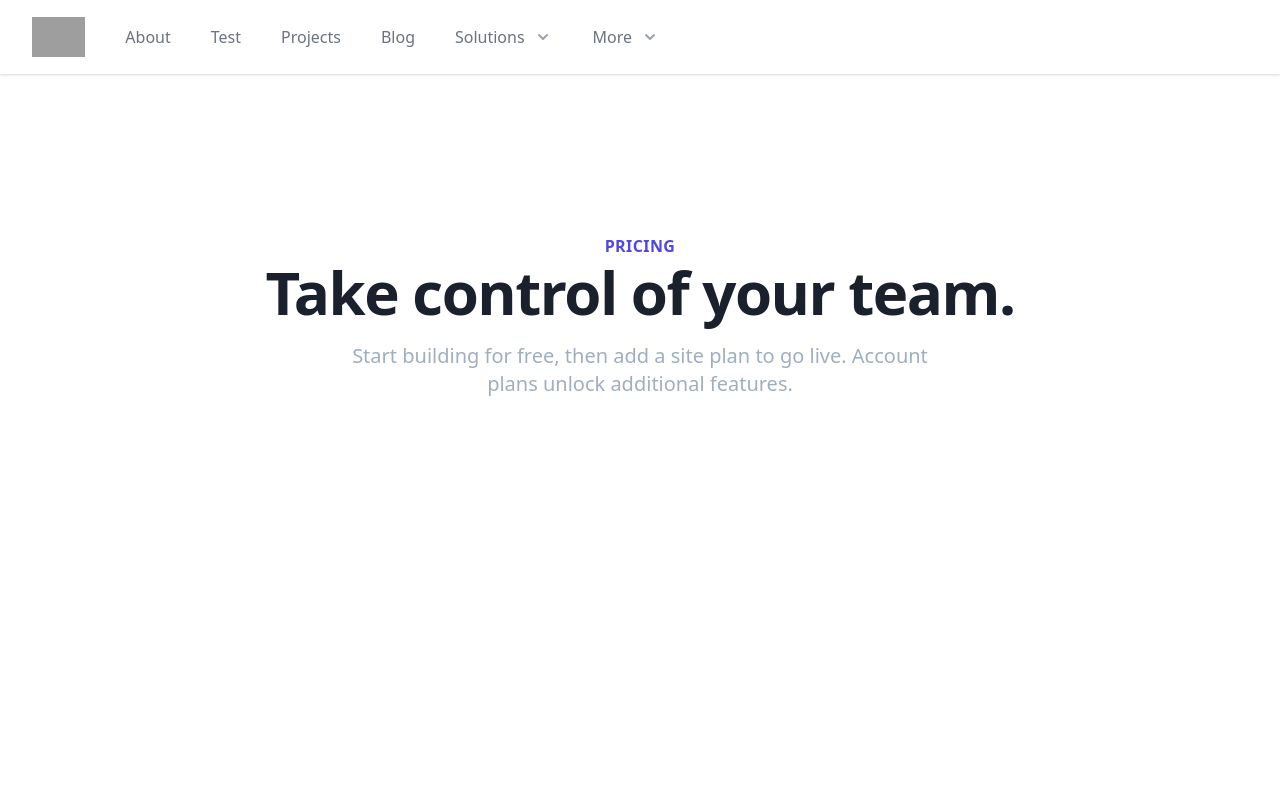
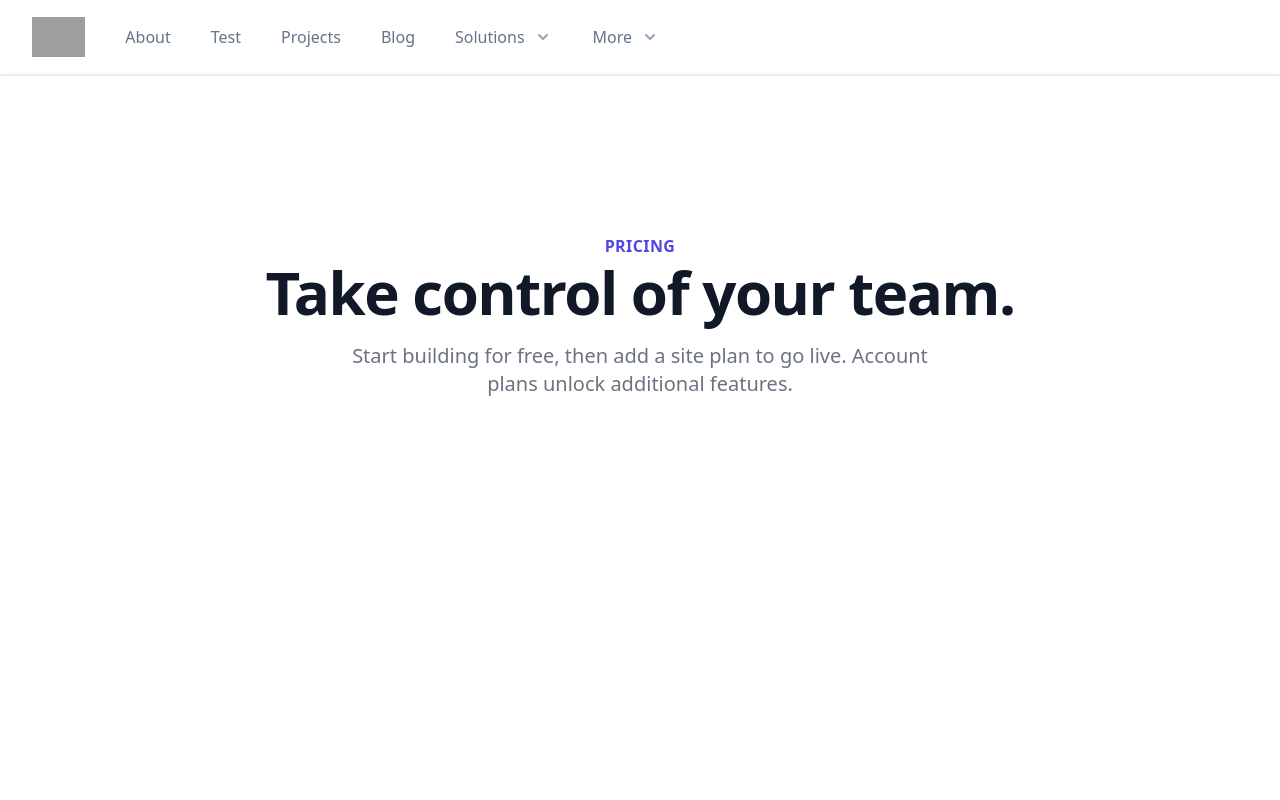
Before and after one commit to ixartz/Next-js-Boilerplate, a Next.js app: page /test in a window 1280 px wide. Shown: the top 800 px of the page. Built offline with nearby package versions, Linux system fonts and the light colour scheme; grey boxes are pictures that could not be loaded; what @tailwindcss/typography would draw is missing.

Commit message:
color change orange

```diff
--- a/package.json
+++ b/package.json
@@ -20,6 +20,7 @@
     "@tailwindcss/forms": "^0.3.3",
     "@tailwindcss/line-clamp": "^0.2.1",
     "@tailwindcss/typography": "^0.4.1",
+    "classnames": "^2.3.1",
     "next": "^11.0.1",
     "next-seo": "^4.26.0",
     "postcss-focus-visible": "^5.0.0",
--- a/src/components/common/Navbar/Navbar.tsx
+++ b/src/components/common/Navbar/Navbar.tsx
@@ -23,6 +23,7 @@ import {
   XIcon,
 } from '@heroicons/react/outline';
 import { ChevronDownIcon } from '@heroicons/react/solid';
+import cn from 'classnames';
 import Link from 'next/link';
 
 const solutions = [
@@ -91,10 +92,6 @@ const blogPosts = [
   },
 ];
 
-function classNames(...classes: any) {
-  return classes.filter(Boolean).join(' ');
-}
-
 const Navbar = () => {
   return (
     <>
@@ -155,7 +152,7 @@ const Navbar = () => {
                       {({ open }) => (
                         <>
                           <Popover.Button
-                            className={classNames(
+                            className={cn(
                               open
                                 ? 'text-secondary-900'
                                 : 'text-secondary-500',
@@ -164,7 +161,7 @@ const Navbar = () => {
                           >
                             <span>Solutions</span>
                             <ChevronDownIcon
-                              className={classNames(
+                              className={cn(
                                 open
                                   ? 'text-secondary-600'
                                   : 'text-secondary-400',
@@ -252,7 +249,7 @@ const Navbar = () => {
                       {({ open }) => (
                         <>
                           <Popover.Button
-                            className={classNames(
+                            className={cn(
                               open
                                 ? 'text-secondary-900'
                                 : 'text-secondary-500',
@@ -261,7 +258,7 @@ const Navbar = () => {
                           >
                             <span>More</span>
                             <ChevronDownIcon
-                              className={classNames(
+                              className={cn(
                                 open
                                   ? 'text-secondary-600'
                                   : 'text-secondary-400',
--- a/tailwind.config.js
+++ b/tailwind.config.js
@@ -1,3 +1,4 @@
+/* eslint-disable global-require */
 // eslint-disable-next-line import/no-extraneous-dependencies
 const colors = require('tailwindcss/colors');
 
@@ -8,46 +9,10 @@ module.exports = {
   theme: {
     extend: {
       colors: {
-        primary: colors.indigo,
+        primary: colors.orange,
         'primary-2': 'var(--primary-2)',
-        secondary: colors.coolGray,
+        secondary: colors.blueGray,
         'secondary-2': 'var(--secondary-2)',
-        dark: {
-          100: '#6d706f',
-          200: '#20c991',
-          300: '#ff1f4f',
-          400: '#dae0de',
-          500: '#ffffff',
-        },
-        light: {
-          100: '#ffffff',
-          200: '#6c0082',
-          300: '#ffffff',
-          400: '#000000',
-          500: '#ffffff',
-        },
-        gray: {
-          100: '#f7fafc',
-          200: '#edf2f7',
-          300: '#e2e8f0',
-          400: '#cbd5e0',
-          500: '#a0aec0',
-          600: '#718096',
-          700: '#4a5568',
-          800: '#2d3748',
-          900: '#1a202c',
-        },
-        blue: {
-          100: '#ebf8ff',
-          200: '#bee3f8',
-          300: '#90cdf4',
-          400: '#63b3ed',
-          500: '#4299e1',
-          600: '#3182ce',
-          700: '#2b6cb0',
-          800: '#2c5282',
-          900: '#2a4365',
-        },
       },
     },
   },
```
Also changed, not shown: 1 other file (tests, documents, lock files or other folders).
